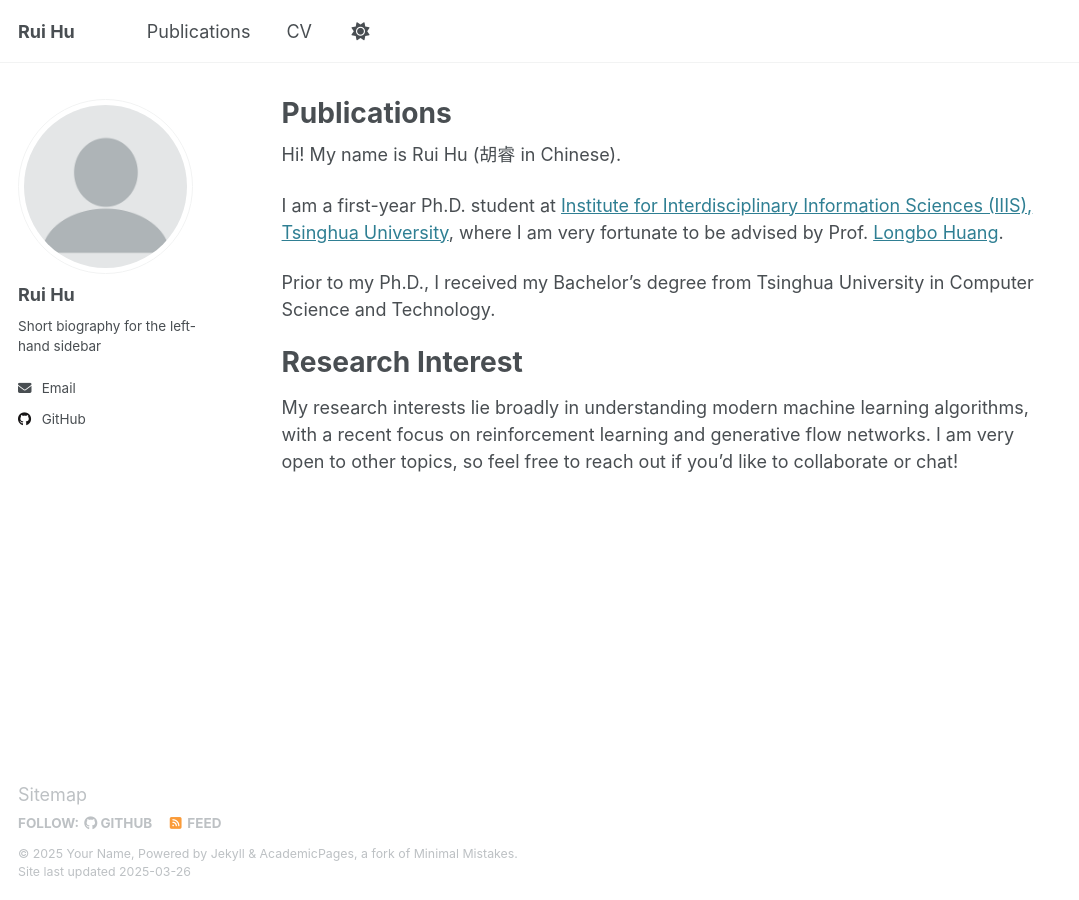
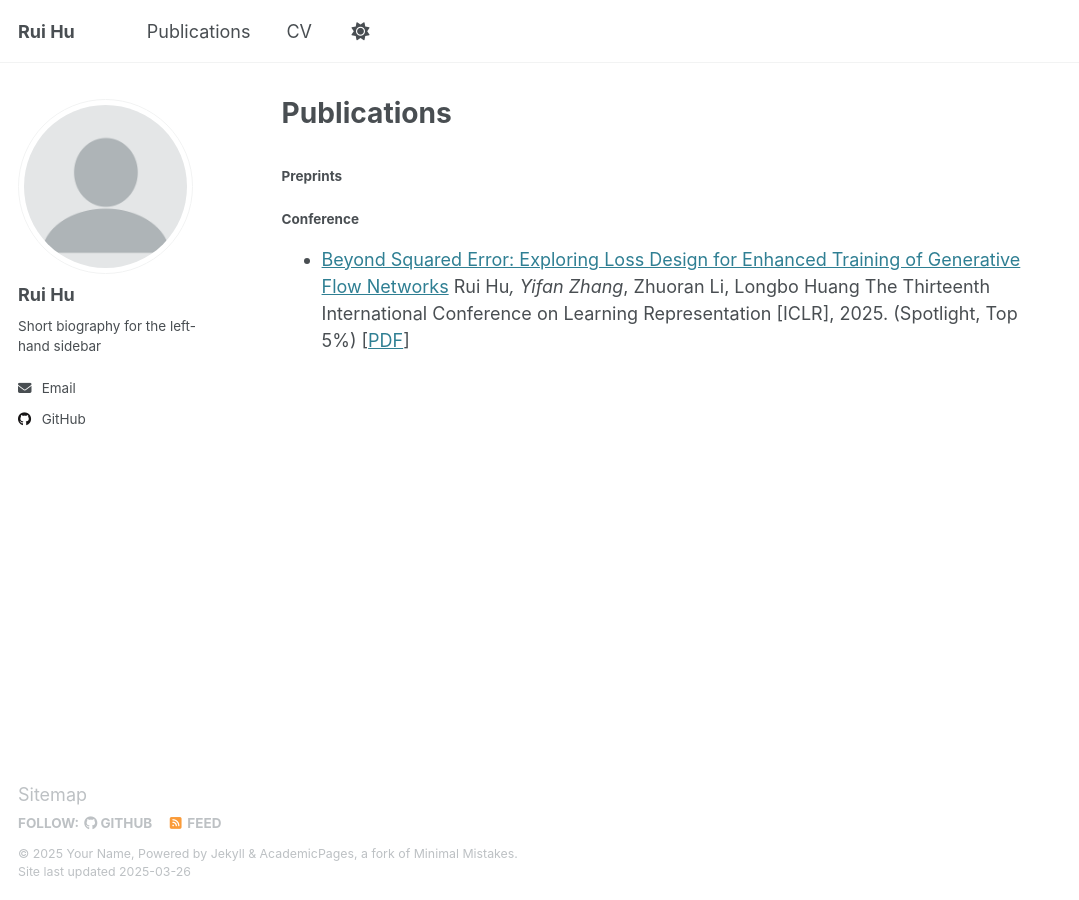
Before and after one commit to streek666/streek666.github.io, a Jekyll site: the page built from _pages/publications.md, in a window 1280 px wide. Shown: the whole page, without its empty margins (0-1079 px from the left). Built offline with Jekyll 4.4.1, drawn with Linux system fonts in a browser that asks for light colours.

Commit message:
Add files via upload

```diff
--- a/_pages/publications.md
+++ b/_pages/publications.md
@@ -7,12 +7,10 @@ redirect_from:
   - /pub.html
 ---
 
-Hi! My name is Rui Hu (胡睿 in Chinese).
+#### Preprints
 
-I am a first-year Ph.D. student at [Institute for Interdisciplinary Information Sciences (IIIS), Tsinghua University](https://iiis.tsinghua.edu.cn/en), where I am very fortunate to be advised by Prof. [Longbo Huang](https://people.iiis.tsinghua.edu.cn/~huang/index.html).
+#### Conference
 
-Prior to my Ph.D., I received my Bachelor’s degree from Tsinghua University in Computer Science and Technology.
-
-Research Interest
-======
-My research interests lie broadly in understanding modern machine learning algorithms, with a recent focus on reinforcement learning and generative flow networks. I am very open to other topics, so feel free to reach out if you’d like to collaborate or chat!
+- [Beyond Squared Error: Exploring Loss Design for Enhanced Training of Generative Flow Networks](https://openreview.net/forum?id=4NTrco82W0)
+Rui Hu*, Yifan Zhang*, Zhuoran Li, Longbo Huang
+The Thirteenth International Conference on Learning Representation [ICLR], 2025. (Spotlight, Top 5%) [[PDF](https://streek666.github.io/file/ICLR2025beyond.pdf)]
```
